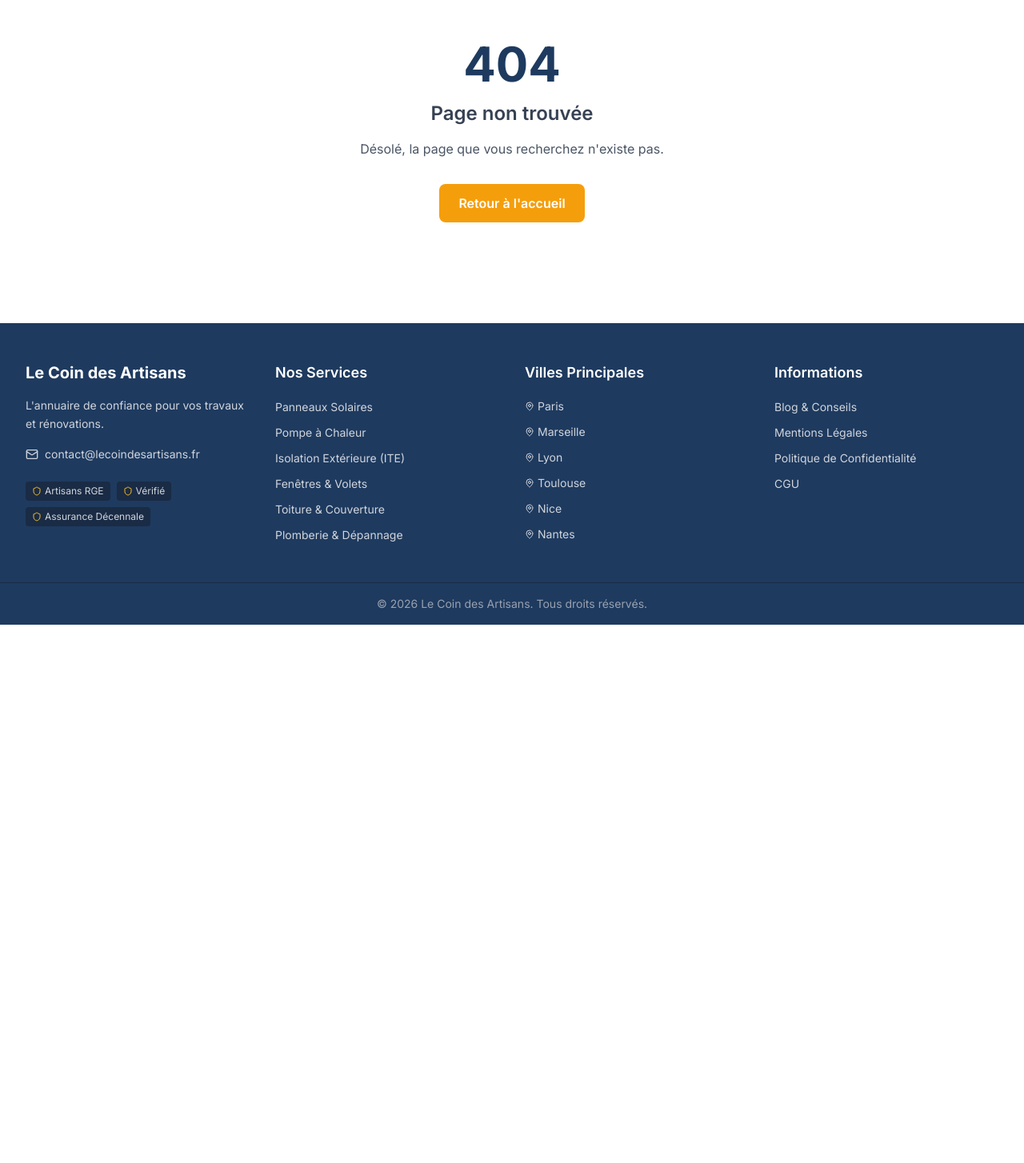
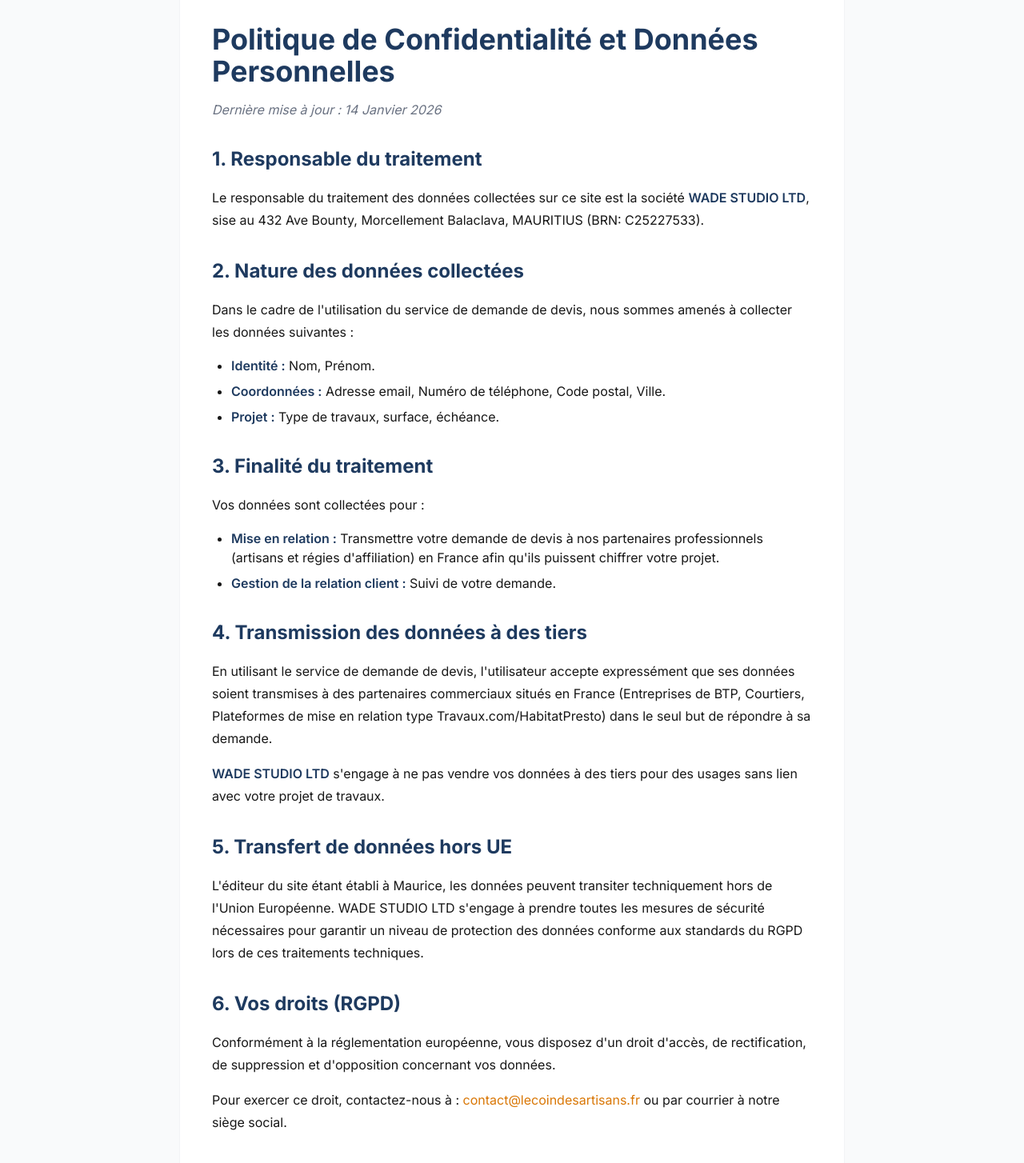
Before and after one commit to baguettecroissant/lecoindesartisans, a Next.js app: page /politique-confidentialite in a window 1280 px wide. Before the commit this address had no page. Shown: the part 140-1594 px from the top of the page at 80% size. Before the commit the page ends 921 px from the top, so only its background shows below. Built offline with nearby package versions, Linux system fonts and the light colour scheme.

Commit message:
feat: Add mentions légales and politique de confidentialité pages
- Legal mentions with WADE STUDIO LTD details
- Privacy policy with GDPR compliance
- Updated footer links
- Added pages to sitemap

```diff
--- /dev/null
+++ b/src/app/mentions-legales/page.tsx
@@ -0,0 +1,61 @@
+import { Metadata } from "next";
+
+export const metadata: Metadata = {
+    title: "Mentions Légales",
+    description: "Mentions légales du site lecoindesartisans.fr - Éditeur, hébergement, propriété intellectuelle et responsabilité.",
+};
+
+export default function MentionsLegalesPage() {
+    return (
+        <div className="bg-gray-50 py-12 md:py-16">
+            <div className="max-w-4xl mx-auto px-4 sm:px-6 lg:px-8">
+                <article className="bg-white rounded-xl border border-gray-100 p-6 md:p-10">
+                    <h1 className="text-3xl md:text-4xl font-bold text-navy-900 mb-8">
+                        Mentions Légales
+                    </h1>
+
+                    <div className="prose max-w-none">
+                        <h2>1. Éditeur du site</h2>
+                        <p>
+                            Le site <strong>lecoindesartisans.fr</strong> est édité par la société :
+                        </p>
+                        <p>
+                            <strong>WADE STUDIO LTD</strong><br />
+                            Société enregistrée auprès du Registrar of Companies de Maurice.<br />
+                            Business Registration Number (BRN) : <strong>C25227533</strong><br />
+                            File No : C227533<br />
+                            Siège social : 432 Ave Bounty, Morcellement Balaclava, MAURITIUS.
+                        </p>
+                        <p>
+                            Email de contact : <a href="mailto:contact@lecoindesartisans.fr" className="text-amber-600 hover:underline">contact@lecoindesartisans.fr</a><br />
+                            Directeur de la publication : Wade Timothy
+                        </p>
+
+                        <h2>2. Hébergement</h2>
+                        <p>
+                            Le site est hébergé par la société <strong>Vercel Inc.</strong><br />
+                            Adresse : 340 S Lemon Ave #4133 Walnut, CA 91789, USA.<br />
+                            Le stockage des données est assuré sur des serveurs sécurisés.
+                        </p>
+
+                        <h2>3. Propriété intellectuelle</h2>
+                        <p>
+                            L&apos;ensemble de ce site relève de la législation internationale sur le droit d&apos;auteur et la propriété intellectuelle. Tous les droits de reproduction sont réservés. La marque &quot;WADE STUDIO LTD&quot; et le nom de domaine &quot;lecoindesartisans.fr&quot; sont la propriété exclusive de l&apos;éditeur.
+                        </p>
+
+                        <h2>4. Limitation de responsabilité</h2>
+                        <p>
+                            Le site <strong>lecoindesartisans.fr</strong> agit en tant qu&apos;intermédiaire technique (apporteur d&apos;affaires). Il a pour but de faciliter la mise en relation entre des particuliers et des professionnels du bâtiment via des partenaires affiliés.
+                        </p>
+                        <p>
+                            La société <strong>WADE STUDIO LTD</strong> n&apos;est pas une entreprise de bâtiment et n&apos;effectue aucun travaux.
+                        </p>
+                        <p>
+                            En conséquence, la responsabilité de l&apos;éditeur ne saurait être engagée en cas de litige relatif à l&apos;exécution des travaux (malfaçon, retard, prix) qui reste de la responsabilité exclusive de l&apos;artisan sélectionné par l&apos;utilisateur.
+                        </p>
+                    </div>
+                </article>
+            </div>
+        </div>
+    );
+}
--- /dev/null
+++ b/src/app/politique-confidentialite/page.tsx
@@ -0,0 +1,73 @@
+import { Metadata } from "next";
+
+export const metadata: Metadata = {
+    title: "Politique de Confidentialité",
+    description: "Politique de confidentialité et protection des données personnelles - lecoindesartisans.fr",
+};
+
+export default function PolitiqueConfidentialitePage() {
+    return (
+        <div className="bg-gray-50 py-12 md:py-16">
+            <div className="max-w-4xl mx-auto px-4 sm:px-6 lg:px-8">
+                <article className="bg-white rounded-xl border border-gray-100 p-6 md:p-10">
+                    <h1 className="text-3xl md:text-4xl font-bold text-navy-900 mb-4">
+                        Politique de Confidentialité et Données Personnelles
+                    </h1>
+                    <p className="text-gray-500 mb-8">
+                        <em>Dernière mise à jour : 14 Janvier 2026</em>
+                    </p>
+
+                    <div className="prose max-w-none">
+                        <h2>1. Responsable du traitement</h2>
+                        <p>
+                            Le responsable du traitement des données collectées sur ce site est la société <strong>WADE STUDIO LTD</strong>, sise au 432 Ave Bounty, Morcellement Balaclava, MAURITIUS (BRN: C25227533).
+                        </p>
+
+                        <h2>2. Nature des données collectées</h2>
+                        <p>
+                            Dans le cadre de l&apos;utilisation du service de demande de devis, nous sommes amenés à collecter les données suivantes :
+                        </p>
+                        <ul>
+                            <li><strong>Identité :</strong> Nom, Prénom.</li>
+                            <li><strong>Coordonnées :</strong> Adresse email, Numéro de téléphone, Code postal, Ville.</li>
+                            <li><strong>Projet :</strong> Type de travaux, surface, échéance.</li>
+                        </ul>
+
+                        <h2>3. Finalité du traitement</h2>
+                        <p>Vos données sont collectées pour :</p>
+                        <ul>
+                            <li><strong>Mise en relation :</strong> Transmettre votre demande de devis à nos partenaires professionnels (artisans et régies d&apos;affiliation) en France afin qu&apos;ils puissent chiffrer votre projet.</li>
+                            <li><strong>Gestion de la relation client :</strong> Suivi de votre demande.</li>
+                        </ul>
+
+                        <h2>4. Transmission des données à des tiers</h2>
+                        <p>
+                            En utilisant le service de demande de devis, l&apos;utilisateur accepte expressément que ses données soient transmises à des partenaires commerciaux situés en France (Entreprises de BTP, Courtiers, Plateformes de mise en relation type Travaux.com/HabitatPresto) dans le seul but de répondre à sa demande.
+                        </p>
+                        <p>
+                            <strong>WADE STUDIO LTD</strong> s&apos;engage à ne pas vendre vos données à des tiers pour des usages sans lien avec votre projet de travaux.
+                        </p>
+
+                        <h2>5. Transfert de données hors UE</h2>
+                        <p>
+                            L&apos;éditeur du site étant établi à Maurice, les données peuvent transiter techniquement hors de l&apos;Union Européenne. WADE STUDIO LTD s&apos;engage à prendre toutes les mesures de sécurité nécessaires pour garantir un niveau de protection des données conforme aux standards du RGPD lors de ces traitements techniques.
+                        </p>
+
+                        <h2>6. Vos droits (RGPD)</h2>
+                        <p>
+                            Conformément à la réglementation européenne, vous disposez d&apos;un droit d&apos;accès, de rectification, de suppression et d&apos;opposition concernant vos données.
+                        </p>
+                        <p>
+                            Pour exercer ce droit, contactez-nous à : <a href="mailto:contact@lecoindesartisans.fr" className="text-amber-600 hover:underline">contact@lecoindesartisans.fr</a> ou par courrier à notre siège social.
+                        </p>
+
+                        <h2>7. Cookies</h2>
+                        <p>
+                            Le site utilise des cookies pour le fonctionnement technique et le suivi de l&apos;affiliation (nécessaire pour rémunérer notre service d&apos;apporteur d&apos;affaires gratuit pour l&apos;utilisateur).
+                        </p>
+                    </div>
+                </article>
+            </div>
+        </div>
+    );
+}
--- a/src/app/sitemap.ts
+++ b/src/app/sitemap.ts
@@ -20,6 +20,18 @@ export default function sitemap(): MetadataRoute.Sitemap {
             changeFrequency: "daily",
             priority: 0.8,
         },
+        {
+            url: `${baseUrl}/mentions-legales`,
+            lastModified: new Date(),
+            changeFrequency: "yearly",
+            priority: 0.3,
+        },
+        {
+            url: `${baseUrl}/politique-confidentialite`,
+            lastModified: new Date(),
+            changeFrequency: "yearly",
+            priority: 0.3,
+        },
     ];
 
     // Service/City pages (programmatic)
--- a/src/components/Footer.tsx
+++ b/src/components/Footer.tsx
@@ -90,7 +90,7 @@ export default function Footer() {
                             </li>
                             <li>
                                 <Link
-                                    href="#"
+                                    href="/mentions-legales"
                                     className="text-gray-300 hover:text-amber-400 transition-colors text-sm"
                                 >
                                     Mentions Légales
@@ -98,18 +98,10 @@ export default function Footer() {
                             </li>
                             <li>
                                 <Link
-                                    href="#"
+                                    href="/politique-confidentialite"
                                     className="text-gray-300 hover:text-amber-400 transition-colors text-sm"
                                 >
                                     Politique de Confidentialité
-                                </Link>
-                            </li>
-                            <li>
-                                <Link
-                                    href="#"
-                                    className="text-gray-300 hover:text-amber-400 transition-colors text-sm"
-                                >
-                                    CGU
                                 </Link>
                             </li>
                         </ul>
```
